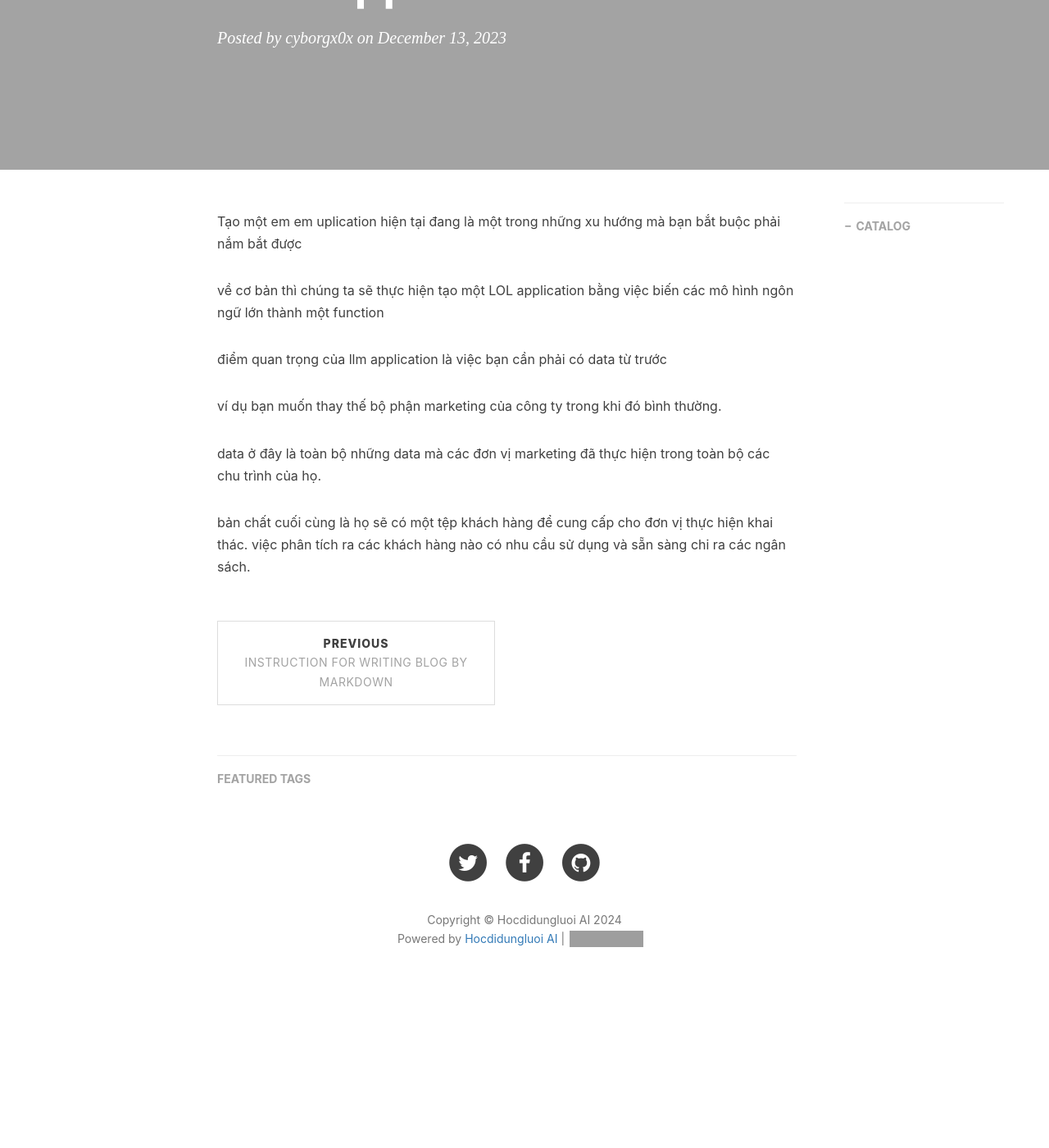
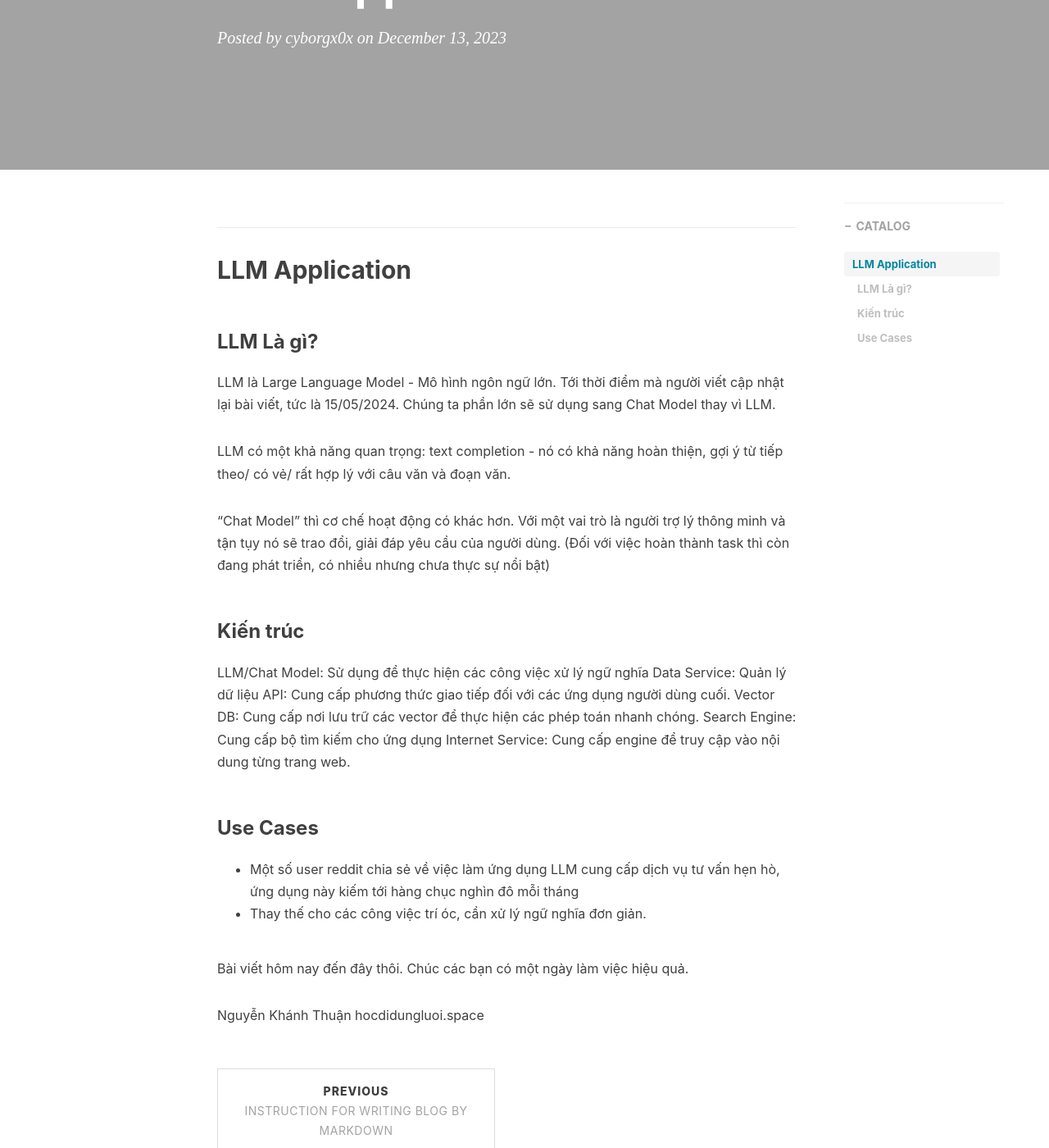
Before and after one commit to HocDiDungLuoiAI/HocDiDungLuoiAI.github.io, a Jekyll site: the page built from _posts/2023-12-13-llm-application.md, in a window 1280 px wide and 1400 px high, scrolled down 250 px. Shown: the whole window at 82% size. Built offline with Jekyll 4.4.1, drawn with Linux system fonts in a browser that asks for light colours; nearby versions of some CDN libraries; comment, search, counter and statistics services are not loaded; before the commit the page ends 1499 px from its top, so only the background shows below that; grey boxes are pictures that could not be loaded.

Commit message:
update content

```diff
--- a/_posts/2023-12-13-llm-application.md
+++ b/_posts/2023-12-13-llm-application.md
@@ -9,17 +9,34 @@ catalog: true
 tags:
     - llm
     - application
+    - chat model
 ---
+## LLM Application
 
-Tạo một em em uplication hiện tại đang là một trong những xu hướng mà bạn bắt buộc phải nắm bắt được
+### LLM Là gì?
 
-về cơ bản thì chúng ta sẽ thực hiện tạo một LOL application bằng việc biến các mô hình ngôn ngữ lớn thành một function
+LLM là Large Language Model - Mô hình ngôn ngữ lớn.
+Tới thời điểm mà người viết cập nhật lại bài viết, tức là 15/05/2024. Chúng ta phần lớn sẽ sử dụng sang Chat Model thay vì LLM.
 
-điểm quan trọng của llm application là việc bạn cần phải có data từ trước
+LLM có một khả năng quan trọng: text completion - nó có khả năng hoàn thiện, gợi ý từ tiếp theo/ có vẻ/ rất hợp lý với câu văn và đoạn văn.
 
-ví dụ bạn muốn thay thế bộ phận marketing của công ty trong khi đó bình thường.
+ "Chat Model" thì cơ chế hoạt động có khác hơn. Với một vai trò là người trợ lý thông minh và tận tụy nó sẽ trao đổi, giải đáp yêu cầu của người dùng. (Đối với việc hoàn thành task thì còn đang phát triển, có nhiều nhưng chưa thực sự nổi bật)
 
-data ở đây là toàn bộ những data mà các đơn vị marketing đã thực hiện trong toàn bộ các chu trình của họ.
+### Kiến trúc
 
-bản chất cuối cùng là họ sẽ có một tệp khách hàng để cung cấp cho đơn vị thực hiện khai thác.
-việc phân tích ra các khách hàng nào có nhu cầu sử dụng và sẵn sàng chi ra các ngân sách.
+LLM/Chat Model: Sử dụng để thực hiện các công việc xử lý ngữ nghĩa
+Data Service: Quản lý dữ liệu
+API: Cung cấp phương thức giao tiếp đối với các ứng dụng người dùng cuối.
+Vector DB: Cung cấp nơi lưu trữ các vector để thực hiện các phép toán nhanh chóng.
+Search Engine: Cung cấp bộ tìm kiếm cho ứng dụng
+Internet Service: Cung cấp engine để truy cập vào nội dung từng trang web.
+
+### Use Cases
+
+- Một số user reddit chia sẻ về việc làm ứng dụng LLM cung cấp dịch vụ tư vấn hẹn hò, ứng dụng này kiếm tới hàng chục nghìn đô mỗi tháng
+- Thay thế cho các công việc trí óc, cần xử lý ngữ nghĩa đơn giản.
+
+Bài viết hôm nay đến đây thôi. Chúc các bạn có một ngày làm việc hiệu quả.
+
+Nguyễn Khánh Thuận
+hocdidungluoi.space
```
